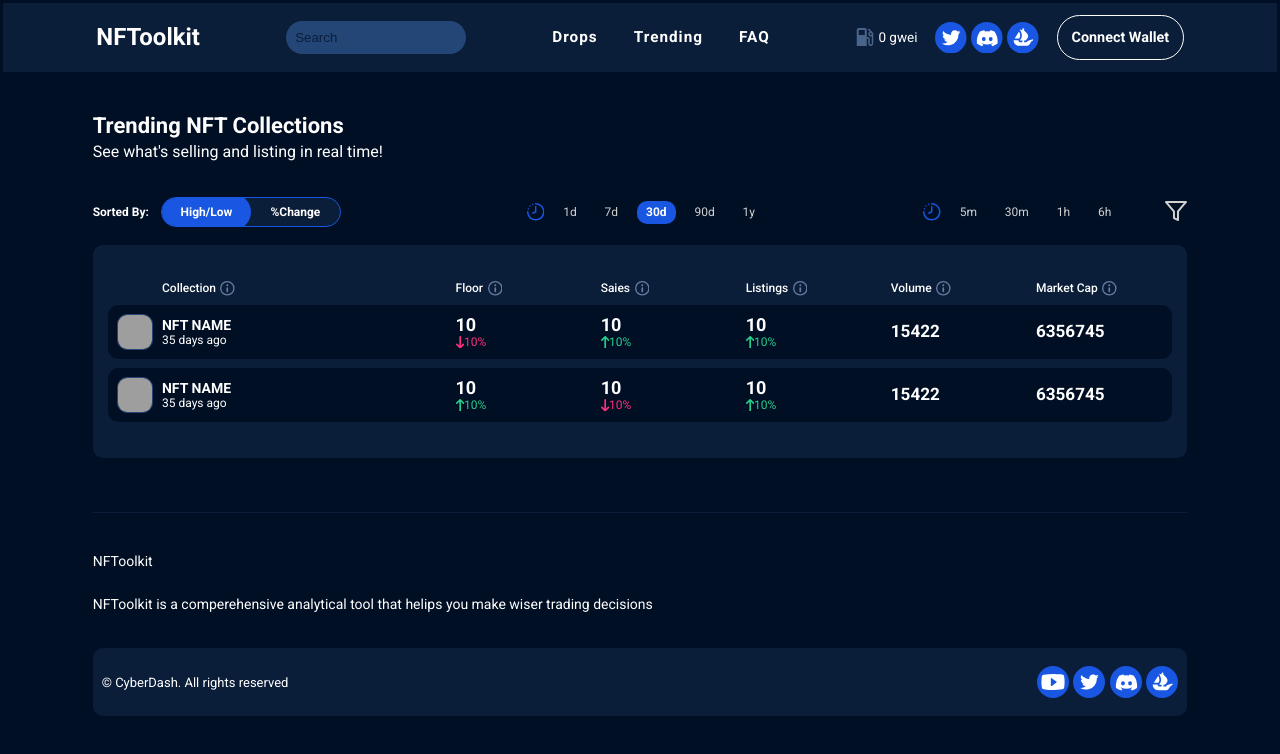
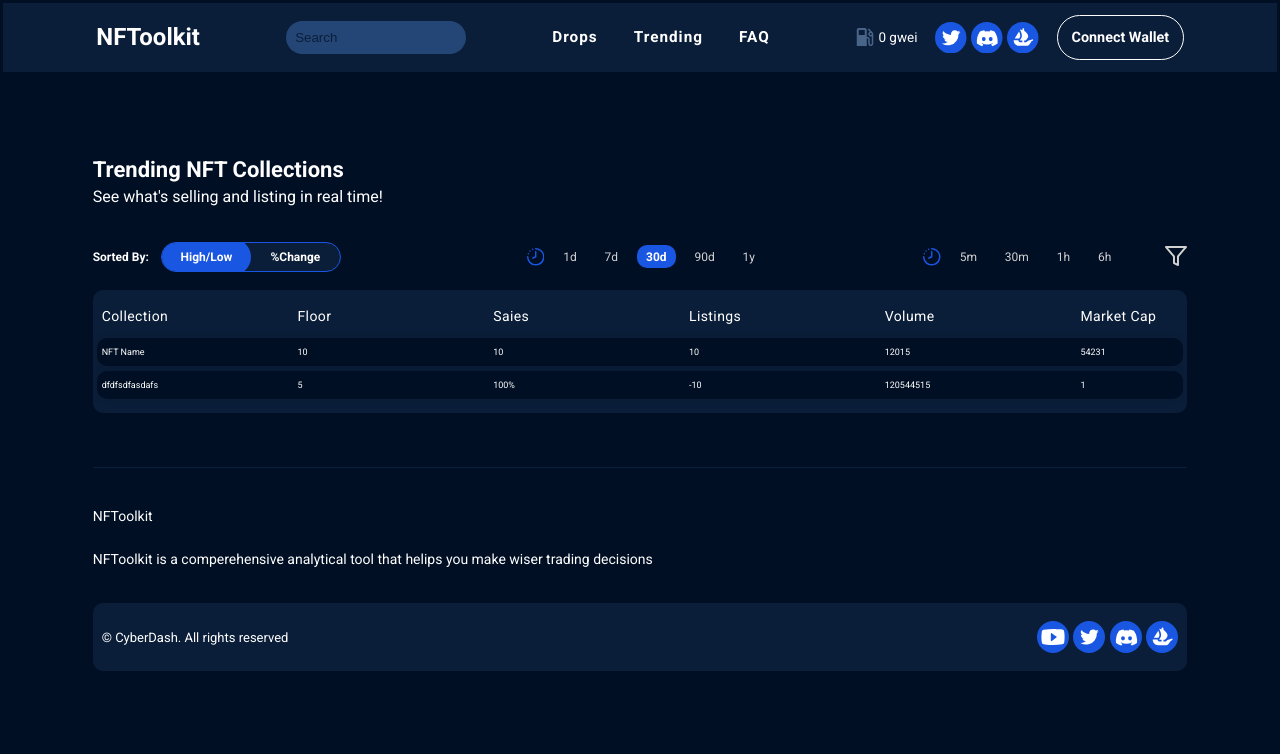
Before and after one commit to FortuneWebWorks/Cyber-React-Sass, a React (Create React App) app: page /Trending in a window 1280 px wide. Shown: the top 754 px of the page. Built offline with nearby package versions, Linux system fonts and the light colour scheme; grey boxes are pictures that could not be loaded.

Commit message:
:zap: custom table created

```diff
--- /dev/null
+++ b/src/components/MTable.js
@@ -0,0 +1,38 @@
+import React from 'react';
+import '../styles/mTable.scss';
+
+const tableData = {
+  headers: ['Collection', 'Floor', 'Saies', 'Listings', 'Volume', 'Market Cap'],
+  items: [
+    ['NFT Name', '10', '10', '10', '12015', '54231'],
+    ['dfdfsdfasdafs', '5', '100%', '-10', '120544515', '1'],
+  ],
+  spaces: [20, 20, 20, 20, 20, 10],
+};
+
+const MTable = ({ data = tableData }) => {
+  return (
+    <div class="m__table__container">
+      <ul class="m__table">
+        <li class="table__header">
+          {data.headers.map((item, index) => (
+            <div class="col" style={{ flexBasis: `${data.spaces[index]}%` }}>
+              {item}
+            </div>
+          ))}
+        </li>
+        {data.items.map((item) => (
+          <li class="table__row">
+            {item.map((content, index) => (
+              <div class="col" style={{ flexBasis: `${data.spaces[index]}%` }}>
+                {content}
+              </div>
+            ))}
+          </li>
+        ))}
+      </ul>
+    </div>
+  );
+};
+
+export default MTable;
--- a/src/pages/Trending.js
+++ b/src/pages/Trending.js
@@ -6,6 +6,7 @@ import TraitsList from '../components/TrendingList';
 import { ReactComponent as FilterIcon } from '../assets/icons/filtr.svg';
 import Footer from '../components/Footer2';
 import Filter from '../components/Filter';
+import MyTable from '../components/MTable';
 
 const timings = ['1d', '7d', '30d', '90d', '1y'];
 const timings2 = ['5m', '30m', '1h', '6h'];
@@ -133,12 +134,13 @@ const Traits = () => {
       </div>
 
       <div className="table__container">
-        <TraitsList
+        {/* <TraitsList
           items={tableItems}
           headerItems={headerItems}
           sort={sort}
           info={true}
-        />
+        /> */}
+        <MyTable />
       </div>
 
       <Footer />
--- /dev/null
+++ b/src/styles/mTable.scss
@@ -0,0 +1,55 @@
+@use './colors' as *;
+
+.m__table__container {
+  width: 100%;
+  margin: auto;
+  border-radius: 10px;
+  padding: 1rem 0.5rem;
+  background-color: $primary;
+  color: #fff;
+
+  .m__table {
+    li {
+      display: flex;
+      justify-content: space-between;
+      margin-bottom: 5px;
+      border-radius: 3px;
+      padding: 1rem;
+      padding-left: 0.5rem !important;
+      padding-right: 0.5rem !important;
+    }
+
+    .table__header {
+      padding: 1rem;
+      background-color: transparent;
+      font-size: 14px;
+      letter-spacing: 0.03em;
+    }
+
+    .table__row {
+      border-radius: 10px;
+      background-color: $primary-dark;
+      box-shadow: 0px 0px 9px 0px rgba(0, 0, 0, 0.1);
+    }
+
+    .col {
+      flex-basis: 20%;
+    }
+
+    .col-1 {
+      flex-basis: 20%;
+    }
+
+    .col-2 {
+      flex-basis: 20%;
+    }
+
+    .col-3 {
+      flex-basis: 25%;
+    }
+
+    .col-4 {
+      flex-basis: 25%;
+    }
+  }
+}
--- a/src/styles/trendingList.scss
+++ b/src/styles/trendingList.scss
@@ -10,6 +10,7 @@
   background-color: $primary;
   font-size: 1.5rem;
   text-align: left;
+  border-collapse: collapse;
 
   * {
     max-width: 100%;
@@ -50,13 +51,13 @@
     background-color: $primary-dark;
     width: 100%;
 
-    td {
-      min-width: 15rem;
-    }
+    // td {
+    //   min-width: 15rem;
+    // }
 
-    td:first-child {
-      min-width: 35rem;
-    }
+    // td:first-child {
+    //   min-width: 35rem;
+    // }
 
     td:first-child {
       border-top-left-radius: 10px;
```
